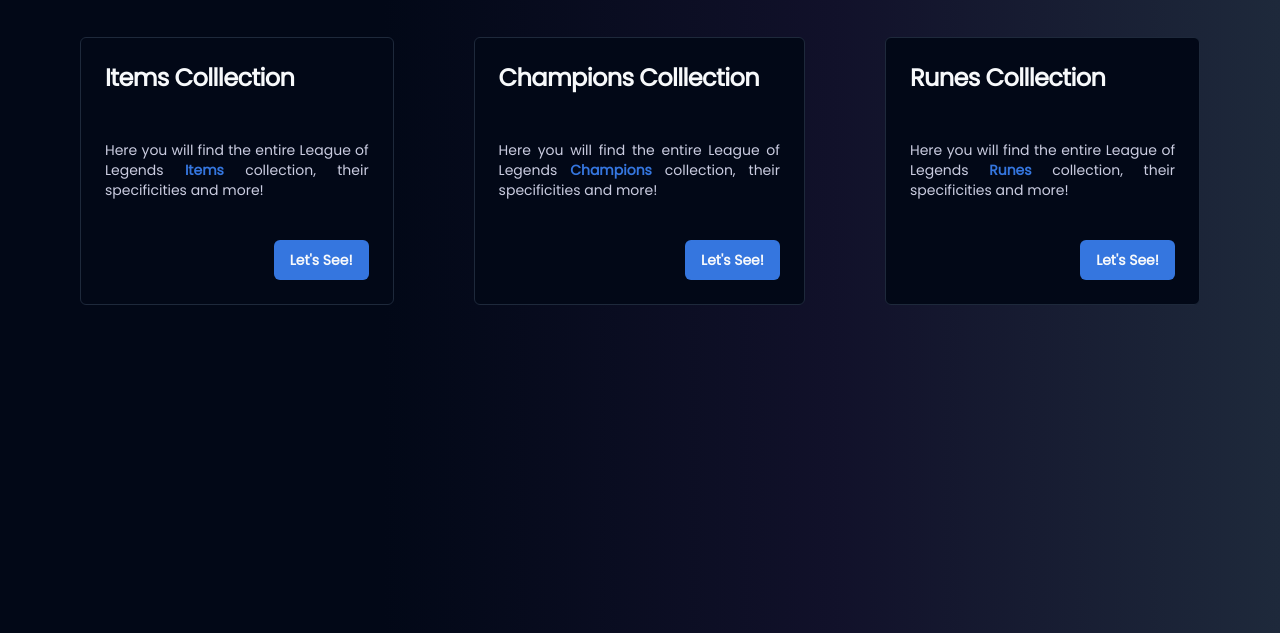
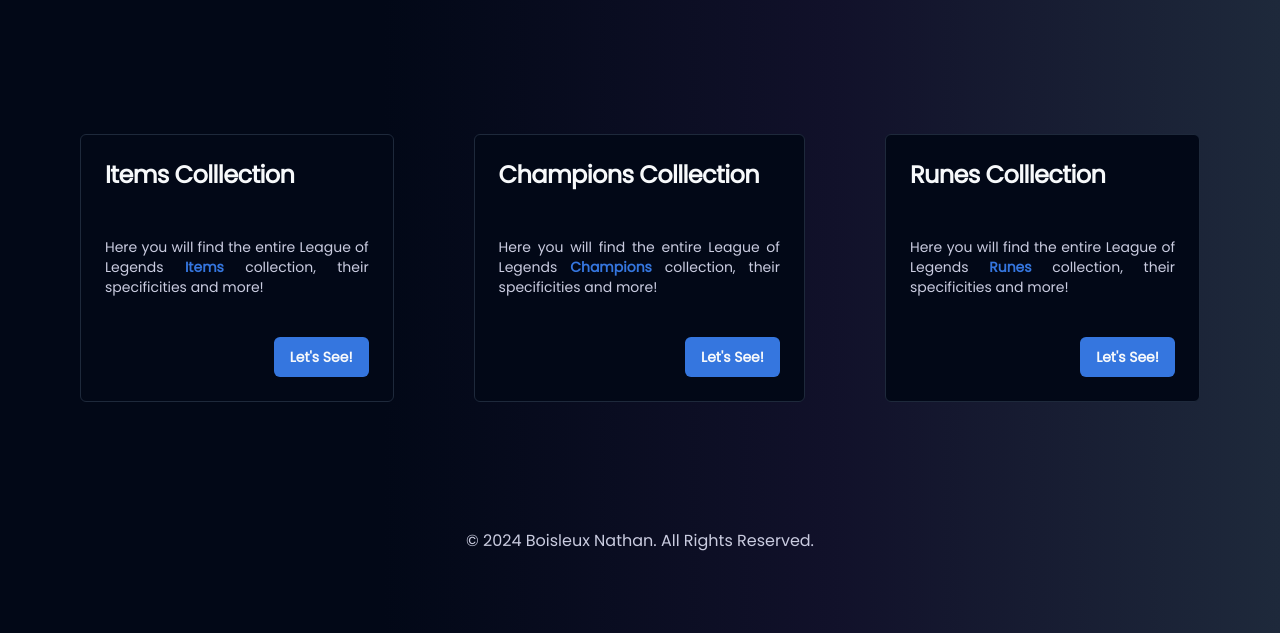
Before and after one commit to Noootzzz/WiKiLegends, a website: page src/index.html in a window 1280 px wide. Shown: the part 167-800 px from the top of the page. Drawn offline with Linux system fonts and the light colour scheme.

Commit message:
grid index

```diff
--- a/src/index.html
+++ b/src/index.html
@@ -9,7 +9,7 @@
     <link href='https://fonts.googleapis.com/css?family=Poppins' rel='stylesheet'>
 </head>
 
-<body class="font-poppins bg-gradient-to-r from-background from-30% via-dark to-secondary bg-no-repeat bg-cover overflow-x-hidden p-10 sm:p-20 min-h-screen relative">
+<body class="font-poppins bg-gradient-to-r from-background from-30% via-dark to-secondary bg-no-repeat bg-cover overflow-x-hidden p-10 sm:p-20 min-h-screen relative grid grid-rows-[1fr_auto]">
     <div class="gap-5 flex flex-col justify-start items-center">
         <h1
             class="relative flex flex-wrap items-center justify-center gap-2 text-4xl font-bold max-lg:text-center lg:text-5xl text-white">
@@ -65,7 +65,7 @@
         </div>
     </div>
 
-    <footer class="text-grey text-center md:mt-96 sm:mt-60 mt-14">
+    <footer class="text-grey text-center">
         <h2></h2>
     </footer>
 
```
Also changed, not shown: src/output.css.
